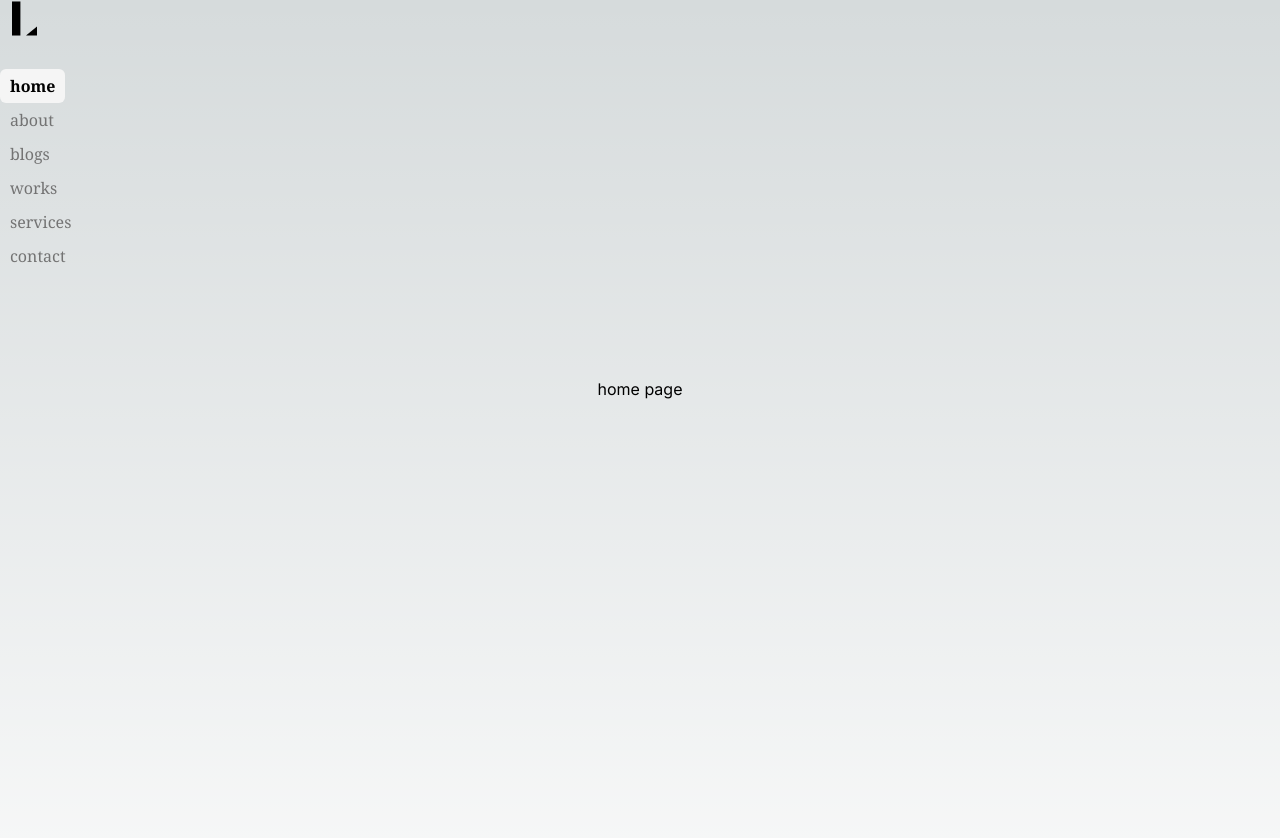
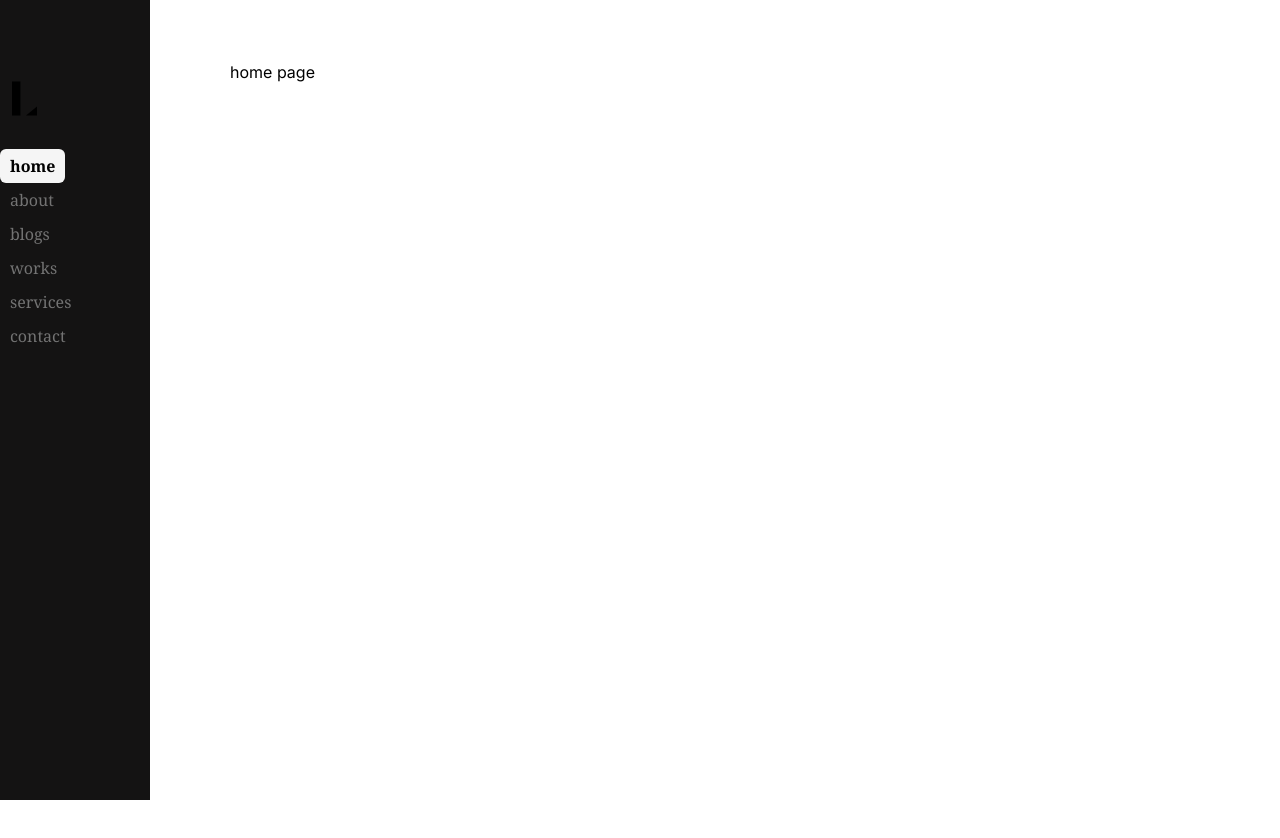
Before and after one commit to HamadBakeel/ali-portfolio, a Next.js app: page / in a window 1280 px wide. Shown: the top 838 px of the page. After the commit the page ends 800 px from the top, so only its background shows below. Built offline with nearby package versions, Linux system fonts and the light colour scheme.

Commit message:
style: pages layout padding

```diff
--- a/app/globals.css
+++ b/app/globals.css
@@ -3,25 +3,11 @@
 @tailwind utilities;
 
 :root {
-  --foreground-rgb: 0, 0, 0;
-  --background-start-rgb: 214, 219, 220;
-  --background-end-rgb: 255, 255, 255;
+  --primary-color: rgba(20, 19, 19, 1)
 }
 
-@media (prefers-color-scheme: dark) {
-  :root {
-    --foreground-rgb: 255, 255, 255;
-    --background-start-rgb: 0, 0, 0;
-    --background-end-rgb: 0, 0, 0;
-  }
+
+
+aside{
+  background-color: var(--primary-color);
 }
-
-body {
-  color: rgb(var(--foreground-rgb));
-  background: linear-gradient(
-      to bottom,
-      transparent,
-      rgb(var(--background-end-rgb))
-    )
-    rgb(var(--background-start-rgb));
-}
--- a/app/layout.tsx
+++ b/app/layout.tsx
@@ -7,8 +7,8 @@ import { Inter } from 'next/font/google'
 const inter = Inter({ subsets: ['latin'] })
 
 export const metadata = {
-  title: 'Create Next App',
-  description: 'Generated by create next app',
+  title: 'Ali AL-roaini',
+  description: 'Portfolio',
 }
 
 export default function RootLayout({
@@ -18,9 +18,11 @@ export default function RootLayout({
 }) {
   return (
     <html lang="en">
-      <body className={inter.className}>
+      <body className={inter.className+" flex h-screen"}>
         <Sidebar/>
-        {children}
+        <div className='pt-[60px] pl-[80px]'>
+          {children}
+        </div>
 
       </body>
     </html>
--- a/app/page.tsx
+++ b/app/page.tsx
@@ -2,7 +2,7 @@ import Image from 'next/image'
 
 export default function Home() {
   return (
-    <main className="flex min-h-screen flex-col items-center justify-between p-24">
+    <main>
       home page
     </main>
   )
```
